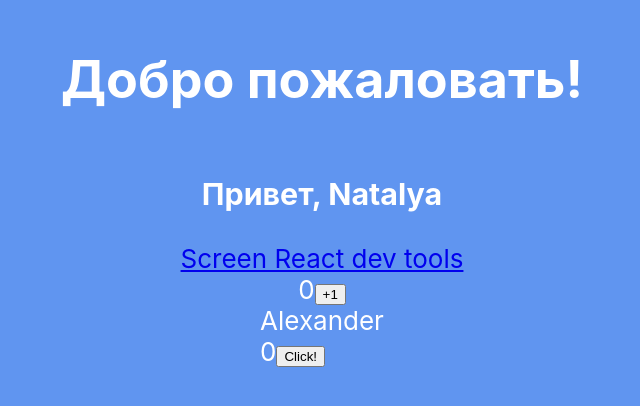
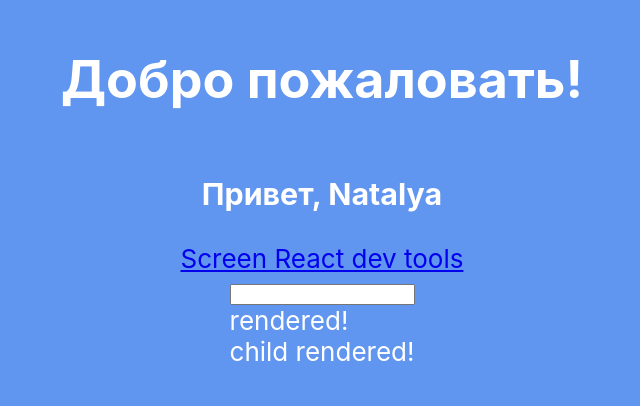
Before and after one commit to hatallika/react, a React (Create React App) app: page / in a window 1280 px wide. Shown: the part 210-616 px from the top of the page, without its empty margins (318-958 px from the left). Built offline with nearby package versions, Linux system fonts and the light colour scheme.

Commit message:
Class component lifecycle

```diff
--- a/src/App.js
+++ b/src/App.js
@@ -20,6 +20,7 @@ function App(props) {
             </div>
             <div>
                 <CounterClass/>
+
             </div>
         </header>
   );
--- a/src/Counter.js
+++ b/src/Counter.js
@@ -1,14 +1,13 @@
 import React, {useState} from "react";
 export function Counter(){
-        const [count, setCount] = useState(0);
-    const updateCount = ()=>{
-        // setCount(count + 1);
-        setCount((prevCount) => prevCount + 1);
-    }
+        const [value, setValue] = useState('');
+        const handleChange = (event)=> {
+            setValue(event.target.value);
+        }
     return(
         <div>
-            <span className="counter">{count}</span>
-            <button className="counter-button" onClick={updateCount}>+1</button>
+            <input type="text" value={value} onChange={handleChange}/>
+
         </div>
     )
 }
@@ -16,28 +15,36 @@ export function Counter(){
 export class CounterClass extends React.Component {
     constructor(props) {
         super(props);
-
-        this.state = {
-            count: 0,
-            name: "Alexander"
-        };
+        console.log('constructor');
     }
 
-    updateCount = () => {
-        this.setState({count: 2, name: 'noname' },
-        ()=>{console.log(this.state);
-        });
+    componentDidMount() {
+        console.log('ComponentDidMount');
     }
 
     render() {
+        console.log('render')
         return(
             <div>
-                <span className="name">{this.state.name}</span><br/>
-                <span className="counter">{this.state.count}</span>
-                <button className="counter-button" onClick={this.updateCount}>
-                    Click!
-                </button>
+                rendered!
+                <Child/>
             </div>
         )
     }
 }
+class Child extends React.Component {
+    constructor(props) {
+        super(props);
+
+        console.log("child constructor");
+    }
+
+    componentDidMount() {
+        console.log("child componentDidMount");
+    }
+
+    render() {
+        console.log("child render")
+        return <div>child rendered!</div>
+    }
+}
```
